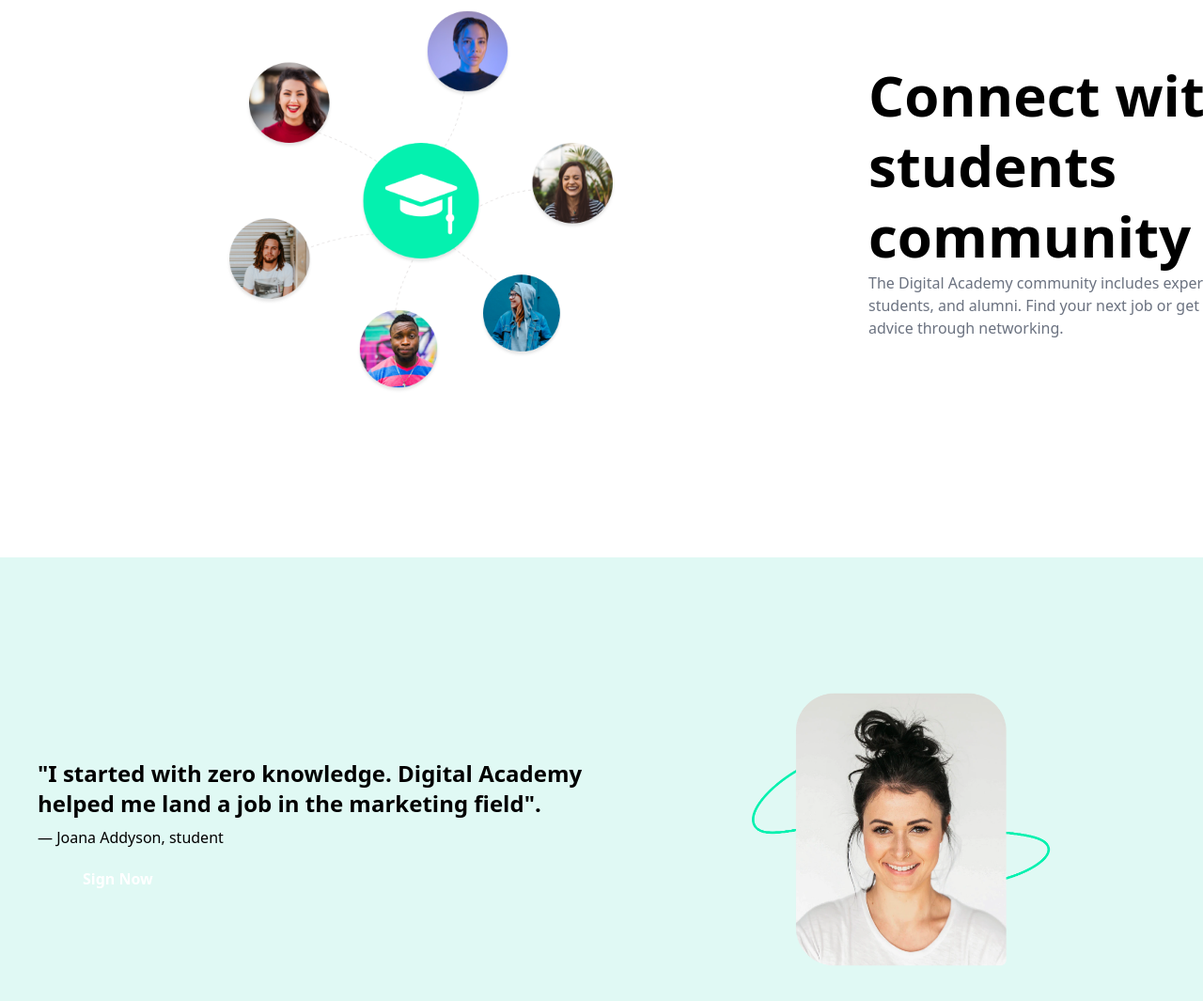
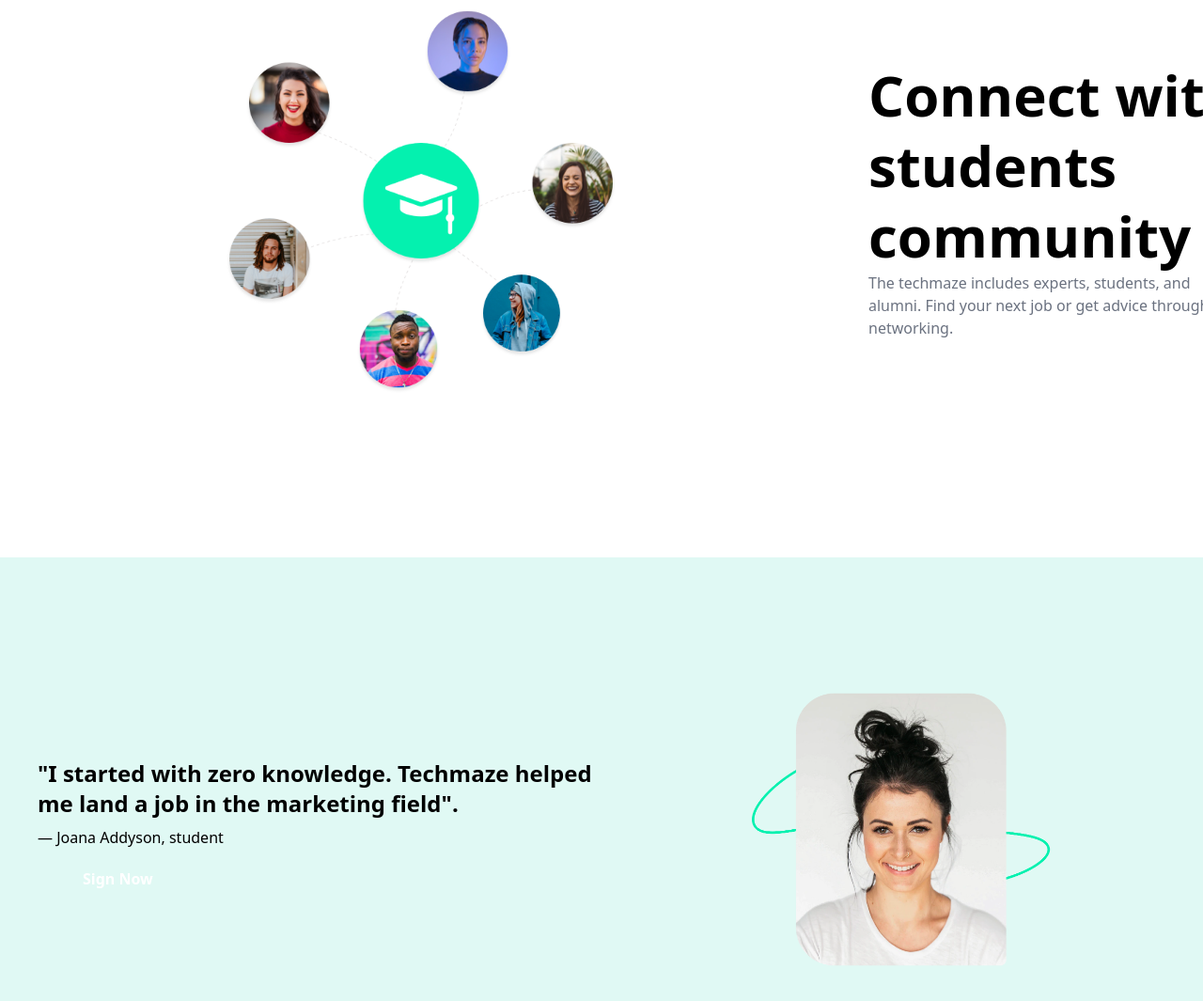
Before and after one commit to AmmarUchia/tec-without-react, a plain HTML site: page index.html in a window 1280 px wide. Shown: the part 2082-3147 px from the top of the page at 94% size. Drawn offline with nearby package versions, Linux system fonts and the light colour scheme.

```diff
--- a/index.html
+++ b/index.html
@@ -151,8 +151,8 @@
               Connect with students community
             </h3>
             <p class="text-gray-500">
-              The Digital Academy community includes experts, students, and
-              alumni. Find your next job or get advice through networking.
+              The techmaze includes experts, students, and alumni. Find your
+              next job or get advice through networking.
             </p>
           </div>
         </div>
@@ -162,8 +162,8 @@
       <div class="ml-10">
         <p class="text-2xl font-semibold">
           <Balancer>
-            "I started with zero knowledge. Digital Academy helped me land a job
-            in the marketing field".
+            "I started with zero knowledge. Techmaze helped me land a job in the
+            marketing field".
           </Balancer>
         </p>
         <p class="mt-2">— Joana Addyson, student</p>
```
